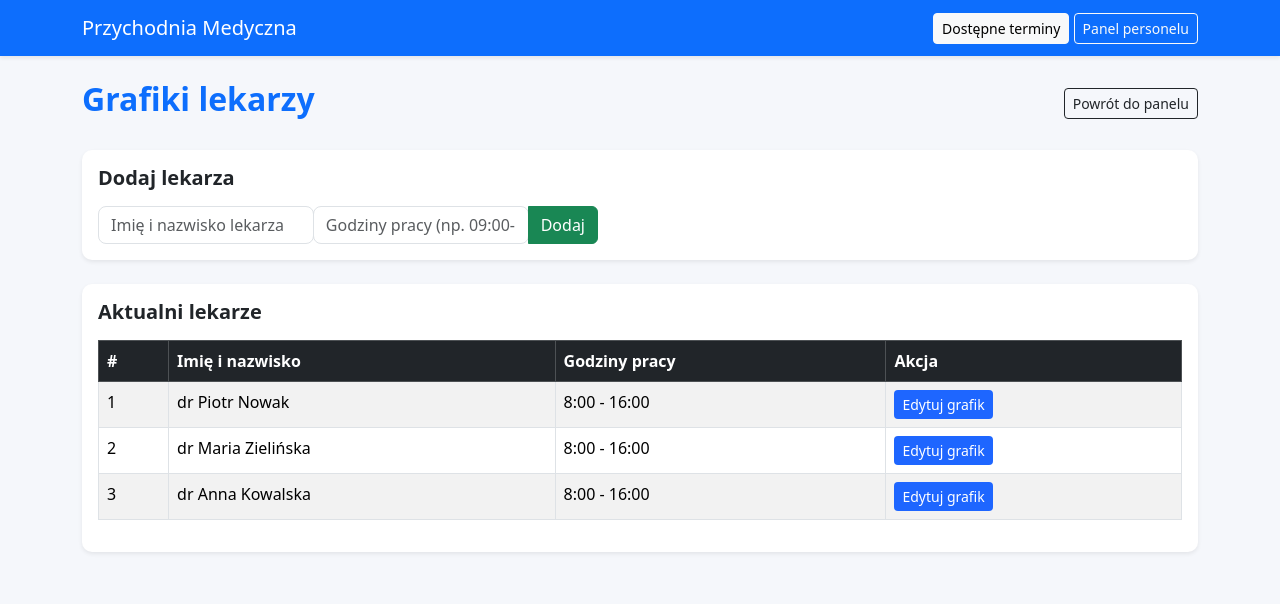
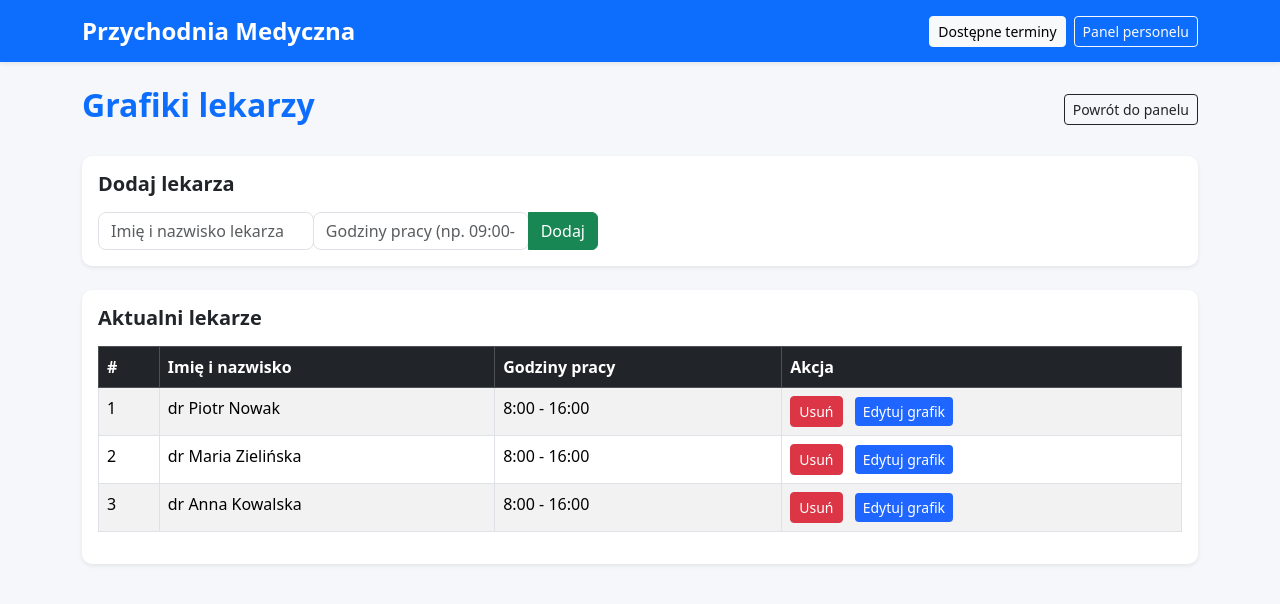
Before and after one commit to Dzapsana942/Przychodnia_medyczna, a Flask app: page /doctors in a window 1280 px wide. Shown: the top 604 px of the page. Run offline with Flask 3, Linux system fonts and the light colour scheme; a user stored in the database is signed in; data comes from the database, SQL or seed files in the repository; both versions use the stored data as it was after the commit.

Commit message:
Dodano przycisk Usuń lekarza obok Edytuj i poprawiono wygląd przycisków

```diff
--- a/app.py
+++ b/app.py
@@ -73,14 +73,17 @@ def get_slots_for(selected_date: str):
 # HELPERS
 # ---------------------------
 
+from functools import wraps
+
 def login_required(view):
+    @wraps(view)
     def wrapper(*args, **kwargs):
         if 'user_id' not in session:
             flash("Musisz się zalogować!", "danger")
             return redirect(url_for('login'))
         return view(*args, **kwargs)
-    wrapper.__name__ = view.__name__
     return wrapper
+
 
 
 def get_eta(position, avg_minutes=15):
@@ -356,16 +359,21 @@ def edit_doctor(doctor_id):
     conn = get_conn()
 
     if request.method == "POST":
+        # Odbieramy dane z formularza
+        name = request.form["name"]
         hours = request.form["hours"]
+
+        # Aktualizujemy zarówno imię/nazwisko, jak i godziny
         conn.execute(
-            "UPDATE doctors SET hours=? WHERE id=?",
-            (hours, doctor_id)
+            "UPDATE doctors SET name=?, hours=? WHERE id=?",
+            (name, hours, doctor_id)
         )
         conn.commit()
         conn.close()
-        flash("Grafik zaktualizowany!", "success")
+        flash("Dane lekarza zaktualizowane!", "success")
         return redirect(url_for("doctors_view"))
 
+    # Pobieramy dane lekarza
     doctor = conn.execute(
         "SELECT * FROM doctors WHERE id=?",
         (doctor_id,)
@@ -373,8 +381,16 @@ def edit_doctor(doctor_id):
     conn.close()
 
     return render_template("edit_doctor.html", doctor=doctor)
+@login_required
+def delete_doctor(doctor_id):
+    conn = get_conn()
+    conn.execute("DELETE FROM doctors WHERE id=?", (doctor_id,))
+    conn.commit()
+    conn.close()
+    flash("Lekarz został usunięty!", "success")
+    return redirect(url_for("doctors_view"))
 
-
+app.add_url_rule('/doctors/delete/<int:doctor_id>', view_func=delete_doctor, methods=['POST'])
 @app.route("/appointments")
 @login_required
 def appointments_view():
@@ -447,7 +463,7 @@ def schedule_add():
 
     add_schedule(doctor_id, day_of_week, start_time, end_time)
 
-    flash("Grafik zapisany ✅", "success")
+    flash("Grafik zapisany", "success")
     return redirect(f"/doctor/{doctor_id}/schedule")
 
 
--- a/templates/base.html
+++ b/templates/base.html
@@ -12,14 +12,42 @@
 </head>
 <body>
 <nav class="navbar navbar-dark bg-primary mb-4">
-    <div class="container d-flex justify-content-between align-items-center">
-        <span class="navbar-brand">Przychodnia Medyczna</span>
-        <div>
-            <a class="btn btn-light btn-sm" href="{{ url_for('show_slots') }}">Dostępne terminy</a>
-            <a class="btn btn-outline-light btn-sm" href="{{ url_for('login') }}">Panel personelu</a>
-        </div>
+  <div class="container d-flex justify-content-between align-items-center">
+
+    <!-- Lewa strona -->
+    <span class="navbar-brand fw-bold fs-4">
+      Przychodnia Medyczna
+    </span>
+
+    <!-- Prawa strona -->
+    <div class="d-flex align-items-center gap-2">
+
+      {% if username %}
+        <span class="text-white me-2">
+          Zalogowany: <strong>{{ username }}</strong>
+        </span>
+
+        <a class="btn btn-light btn-sm" href="{{ url_for('doctors_view') }}">
+          Grafiki lekarzy
+        </a>
+
+        <a class="btn btn-outline-light btn-sm" href="{{ url_for('logout') }}">
+          Wyloguj
+        </a>
+      {% else %}
+        <a class="btn btn-light btn-sm" href="{{ url_for('show_slots') }}">
+          Dostępne terminy
+        </a>
+
+        <a class="btn btn-outline-light btn-sm" href="{{ url_for('login') }}">
+          Panel personelu
+        </a>
+      {% endif %}
+
     </div>
+  </div>
 </nav>
+
 
 <div class="container">
     {% block content %}
--- a/templates/doctors.html
+++ b/templates/doctors.html
@@ -10,7 +10,7 @@
 <!-- Sekcja dodawania lekarza -->
 <div class="card p-3 mb-4 shadow-sm">
   <h5 class="fw-semibold mb-3">Dodaj lekarza</h5>
-  <form method="post" action="{{ url_for('doctors') }}">
+  <form method="post" action="{{ url_for('doctors_view') }}">
     <div class="input-group" style="max-width: 500px;">
       <input type="text" class="form-control" name="name" placeholder="Imię i nazwisko lekarza" required>
       <input type="text" class="form-control" name="hours" placeholder="Godziny pracy (np. 09:00-17:00)" required>
@@ -37,9 +37,18 @@
         <td>{{ loop.index }}</td>
         <td>{{ d.name }}</td>
         <td>{{ d.hours }}</td>
-        <td>
-          <a href="{{ url_for('edit_doctor', doctor_id=d.id) }}" class="btn btn-sm btn-primary">Edytuj grafik</a>
-        </td>
+       <td>
+  <!-- Formularz do usuwania -->
+  <form method="post" action="{{ url_for('delete_doctor', doctor_id=d.id) }}" style="display:inline;">
+    <button class="btn btn-sm btn-danger" onclick="return confirm('Na pewno chcesz usunąć tego lekarza?');">
+      Usuń
+    </button>
+  </form>
+
+  <!-- Edytuj grafik -->
+  <a href="{{ url_for('edit_doctor', doctor_id=d.id) }}" class="btn btn-sm btn-primary ms-2">Edytuj grafik</a>
+</td>
+
       </tr>
       {% endfor %}
     </tbody>
--- a/templates/edit_doctor.html
+++ b/templates/edit_doctor.html
@@ -9,14 +9,14 @@
       <form method="post" action="">
         <div class="mb-3">
           <label class="form-label">Imię i nazwisko lekarza</label>
-          <input class="form-control" value="{{ doctor.name }}" disabled>
+          <input class="form-control" name='name' value="{{ doctor.name }}" required>
         </div>
         <div class="mb-3">
           <label class="form-label">Godziny pracy</label>
           <input class="form-control" name="hours" value="{{ doctor.hours }}" required>
         </div>
         <button class="btn btn-success">Zapisz grafik</button>
-        <a href="{{ url_for('doctors') }}" class="btn btn-secondary ms-2">Anuluj</a>
+        <a href="{{ url_for('doctors_view') }}" class="btn btn-secondary ms-2">Anuluj</a>
       </form>
     </div>
   </div>
```
Also changed, not shown: clinic.db.
